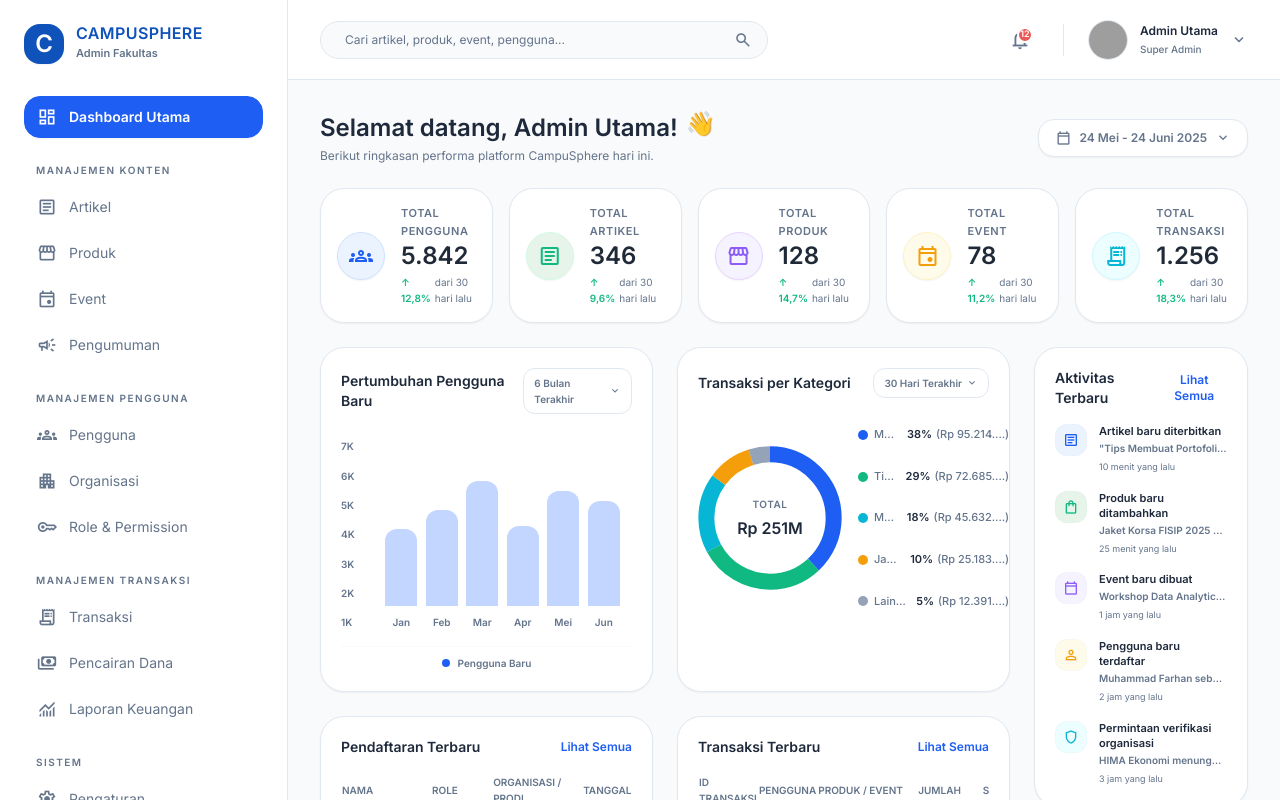
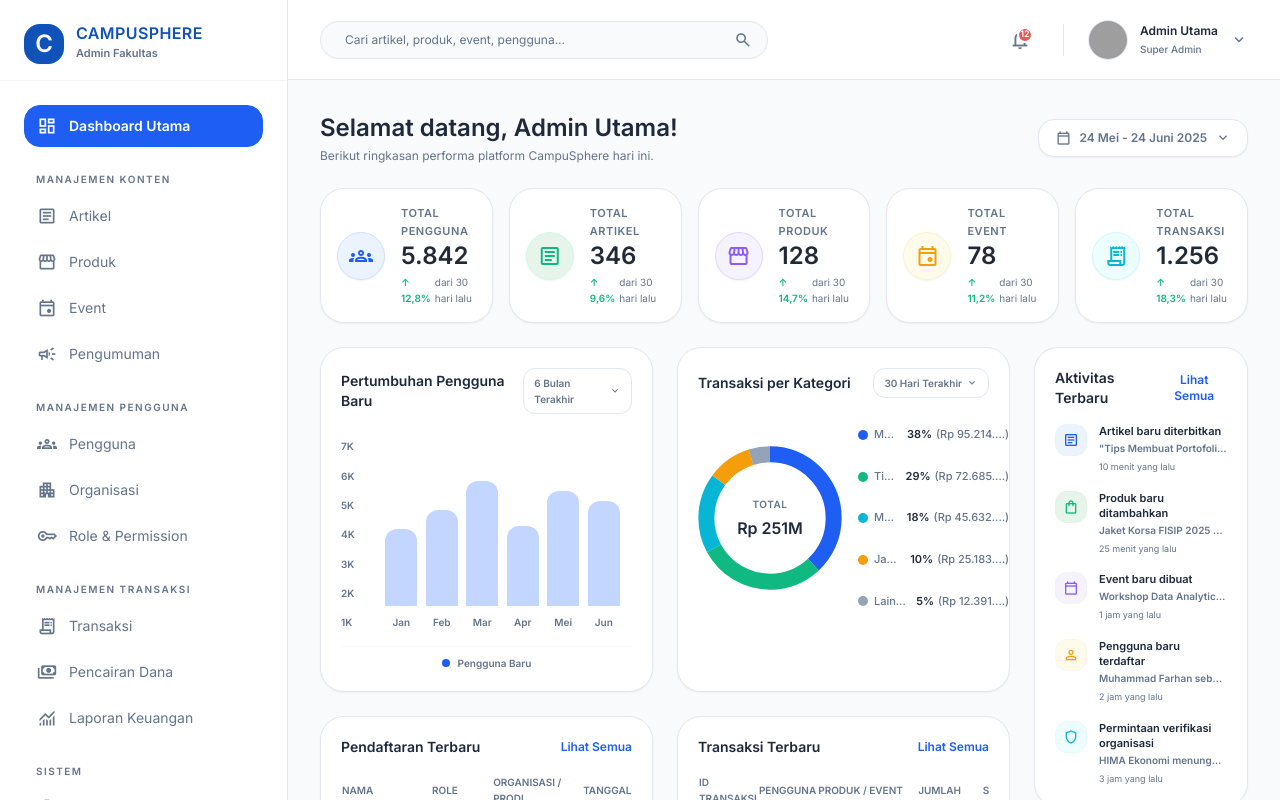
Before and after one commit to DaffaXtr/CampuSphere, a React (Vite) app: page /admin in a window 1280 px wide. Shown: the top 800 px of the page. Built offline with nearby package versions, Linux system fonts and the light colour scheme; grey boxes are pictures that could not be loaded.

Commit message:
minor fix

```diff
--- a/src/pages/admin/AdminDashboard.jsx
+++ b/src/pages/admin/AdminDashboard.jsx
@@ -77,7 +77,7 @@ const AdminDashboard = () => {
           <div className="flex flex-col sm:flex-row sm:items-center justify-between gap-4 mb-6">
             <div>
               <h1 className="font-bold text-2xl text-text-primary flex items-center gap-2">
-                Selamat datang, Admin Utama! <span className="animate-bounce">👋</span>
+                Selamat datang, Admin Utama!
               </h1>
               <p className="text-text-secondary text-xs mt-1">Berikut ringkasan performa platform CampuSphere hari ini.</p>
             </div>
--- a/src/pages/admin/AdminSidebar.jsx
+++ b/src/pages/admin/AdminSidebar.jsx
@@ -46,10 +46,9 @@ const AdminSidebar = () => {
   ];
 
   const renderSidebarContent = (onItemClick) => (
-    <div className="w-full flex flex-col justify-between h-full overflow-y-auto hide-scrollbar">
-      <div className="w-full p-6 flex flex-col text-left">
-        {/* Logo Brand & Close Button on Mobile */}
-        <div className="flex items-center justify-between mb-8">
+    <div className="w-full flex flex-col h-full bg-white overflow-hidden">
+      {/* Sticky Logo Header */}
+      <div className="w-full p-6 pb-4 flex items-center justify-between shrink-0 bg-white z-10 border-b border-border/40">
         <div className="flex items-center gap-3">
           {/* Logo C */}
           <div className="flex h-10 w-10 items-center justify-center rounded-xl bg-[#0F52BA] text-white font-bold text-2xl shadow-sm shrink-0">
@@ -70,6 +69,9 @@ const AdminSidebar = () => {
         )}
       </div>
 
+      {/* Scrollable Content */}
+      <div className="flex-1 overflow-y-auto hide-scrollbar flex flex-col justify-between">
+        <div className="w-full px-6 py-6 flex flex-col text-left">
           {/* Menu Groups */}
           <div className="flex flex-col gap-6">
           <NavLink
@@ -133,6 +135,7 @@ const AdminSidebar = () => {
         </div>
       </div>
       </div>
+    </div>
   );
 
   return (
```
Lines whose indentation alone changed are shown as unchanged.
